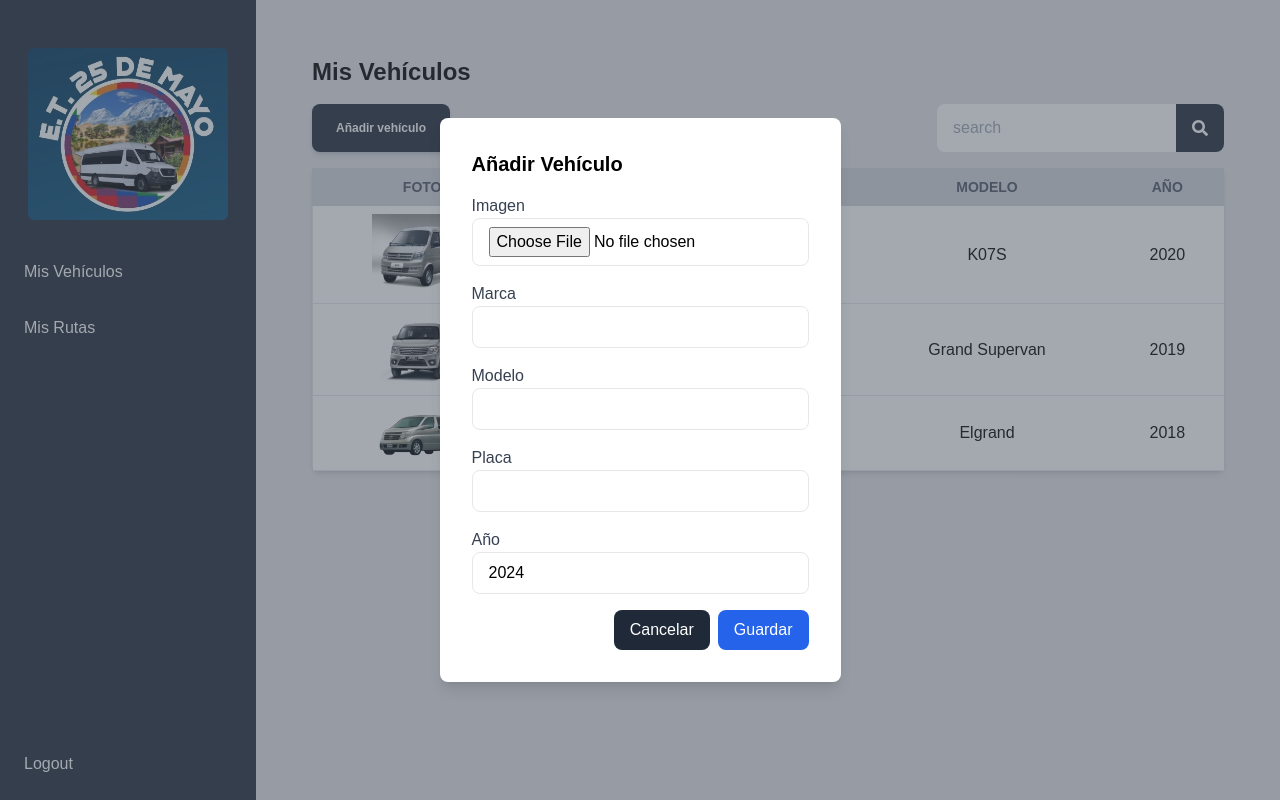
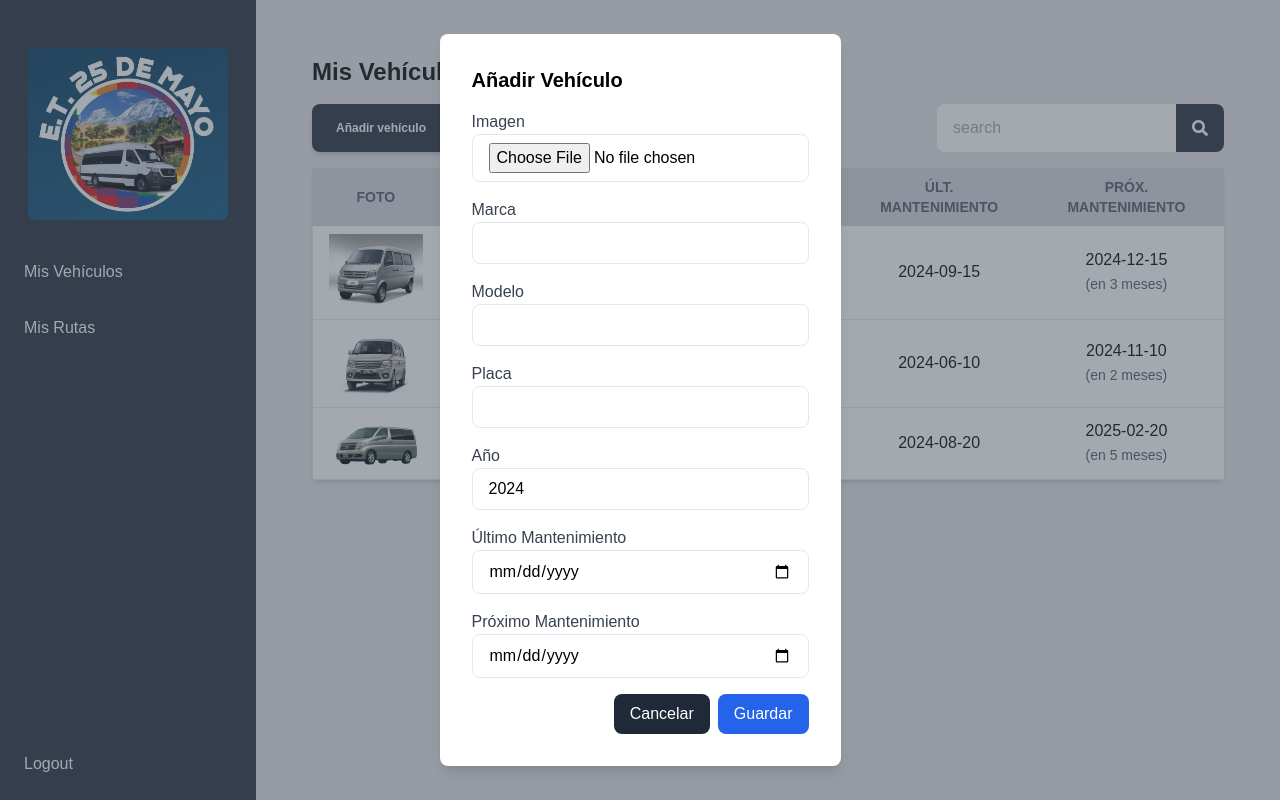
Before and after one commit to NextByte-Agile/frontend, a Next.js app: page /vehiculos in a window 1280 px wide. Both pictures are taken after a click on the button "Añadir vehículo". Built offline with nearby package versions, Linux system fonts and the light colour scheme.

Commit message:
add mantenimientos

```diff
--- a/public/data/vehiculos.ts
+++ b/public/data/vehiculos.ts
@@ -5,6 +5,8 @@ export interface Vehiculo {
   model: string;
   year: number;
   img: string;
+  lastMaintenance: string;
+  nextMaintenance: string;
 }
 
 const vehiculos: Vehiculo[] = [
@@ -15,6 +17,8 @@ const vehiculos: Vehiculo[] = [
     model: "K07S",
     year: 2020,
     img: "/images/vehiculos/DFSK_K07S.jpg",
+    lastMaintenance: "2024-09-15",
+    nextMaintenance: "2024-12-15",
   },
   {
     id: 2,
@@ -23,6 +27,8 @@ const vehiculos: Vehiculo[] = [
     model: "Grand Supervan",
     year: 2019,
     img: "/images/vehiculos/Changan_Grand_Supervan.jpg",
+    lastMaintenance: "2024-06-10",
+    nextMaintenance: "2024-11-10",
   },
   {
     id: 3,
@@ -31,6 +37,8 @@ const vehiculos: Vehiculo[] = [
     model: "Elgrand",
     year: 2018,
     img: "/images/vehiculos/Nissan_Elgrand.jpg",
+    lastMaintenance: "2024-08-20",
+    nextMaintenance: "2025-02-20",
   },
 ];
 
--- a/src/app/vehiculos/page.tsx
+++ b/src/app/vehiculos/page.tsx
@@ -13,6 +13,8 @@ const VehiculosPage = () => {
     model: "",
     year: new Date().getFullYear(),
     img: "",
+    lastMaintenance: "",
+    nextMaintenance: "",
   });
   const [error, setError] = useState<string | null>(null);
   const [vehiculosList, setVehiculosList] = useState<Vehiculo[]>(vehiculos);
@@ -31,6 +33,8 @@ const VehiculosPage = () => {
       model: "",
       year: new Date().getFullYear(),
       img: "",
+      lastMaintenance: "",
+      nextMaintenance: "",
     });
     setError(null);
     setIsPopupOpen(true);
@@ -64,21 +68,61 @@ const VehiculosPage = () => {
     }
   };
 
+  const calculateTimeDifference = (date: string) => {
+    const currentDate = new Date();
+    const targetDate = new Date(date);
+    const diffTime = Math.abs(targetDate.getTime() - currentDate.getTime());
+    const diffDays = Math.ceil(diffTime / (1000 * 60 * 60 * 24));
+
+    if (diffDays < 7) {
+      return `en ${diffDays} días`;
+    } else if (diffDays < 30) {
+      const diffWeeks = Math.ceil(diffDays / 7);
+      return `en ${diffWeeks} semanas`;
+    } else {
+      const diffMonths = Math.ceil(diffDays / 30);
+      return `en ${diffMonths} meses`;
+    }
+  };
+
   const handleFormSubmit = (e: React.FormEvent) => {
     e.preventDefault();
     const currentYear = new Date().getFullYear();
+    const currentDate = new Date().toISOString().split("T")[0];
     if (
       !newVehiculo.plate ||
       !newVehiculo.brand ||
       !newVehiculo.model ||
       !newVehiculo.year ||
-      !newVehiculo.img
+      !newVehiculo.img ||
+      !newVehiculo.lastMaintenance ||
+      !newVehiculo.nextMaintenance
     ) {
       setError("Todos los campos son obligatorios.");
       return;
     }
     if (newVehiculo.year > currentYear + 1) {
       setError(`El año del vehículo no puede ser mayor a ${currentYear + 1}.`);
+      return;
+    }
+    if (newVehiculo.lastMaintenance >= currentDate) {
+      setError(
+        "La fecha del último mantenimiento debe ser menor a la fecha actual."
+      );
+      return;
+    }
+    if (newVehiculo.nextMaintenance <= currentDate) {
+      setError(
+        "La fecha del próximo mantenimiento debe ser mayor a la fecha actual."
+      );
+      return;
+    }
+    const isDuplicate = vehiculosList.some(
+      (vehiculo) =>
+        vehiculo.plate.toLowerCase() === newVehiculo.plate.toLowerCase()
+    );
+    if (isDuplicate) {
+      setError("Ya existe un vehículo con la misma placa.");
       return;
     }
     const newId = vehiculosList.length
@@ -138,6 +182,12 @@ const VehiculosPage = () => {
             <th className="py-2 px-4 font-bold uppercase bg-gray-300 text-gray-600 border border-gray-300 hidden lg:table-cell">
               Año
             </th>
+            <th className="py-2 px-4 font-bold uppercase bg-gray-300 text-gray-600 border border-gray-300 hidden lg:table-cell">
+              Últ. Mantenimiento
+            </th>
+            <th className="py-2 px-4 font-bold uppercase bg-gray-300 text-gray-600 border border-gray-300 hidden lg:table-cell">
+              Próx. Mantenimiento
+            </th>
           </tr>
         </thead>
         <tbody>
@@ -158,6 +208,14 @@ const VehiculosPage = () => {
               <td className="py-2 px-4">{vehicle.brand}</td>
               <td className="py-2 px-4">{vehicle.model}</td>
               <td className="py-2 px-4">{vehicle.year}</td>
+              <td className="py-2 px-4">{vehicle.lastMaintenance}</td>
+              <td className="py-2 px-4">
+                {vehicle.nextMaintenance}
+                <br />
+                <span className="text-gray-600 text-sm">
+                  ({calculateTimeDifference(vehicle.nextMaintenance)})
+                </span>
+              </td>
             </tr>
           ))}
         </tbody>
@@ -218,6 +276,30 @@ const VehiculosPage = () => {
                   className="w-full px-4 py-2 border rounded-lg"
                 />
               </div>
+              <div className="mb-4">
+                <label className="block text-gray-700">
+                  Último Mantenimiento
+                </label>
+                <input
+                  type="date"
+                  name="lastMaintenance"
+                  value={newVehiculo.lastMaintenance}
+                  onChange={handleInputChange}
+                  className="w-full px-4 py-2 border rounded-lg"
+                />
+              </div>
+              <div className="mb-4">
+                <label className="block text-gray-700">
+                  Próximo Mantenimiento
+                </label>
+                <input
+                  type="date"
+                  name="nextMaintenance"
+                  value={newVehiculo.nextMaintenance}
+                  onChange={handleInputChange}
+                  className="w-full px-4 py-2 border rounded-lg"
+                />
+              </div>
               {error && <p className="text-red-500">{error}</p>}
               <div className="flex justify-end">
                 <button
```
